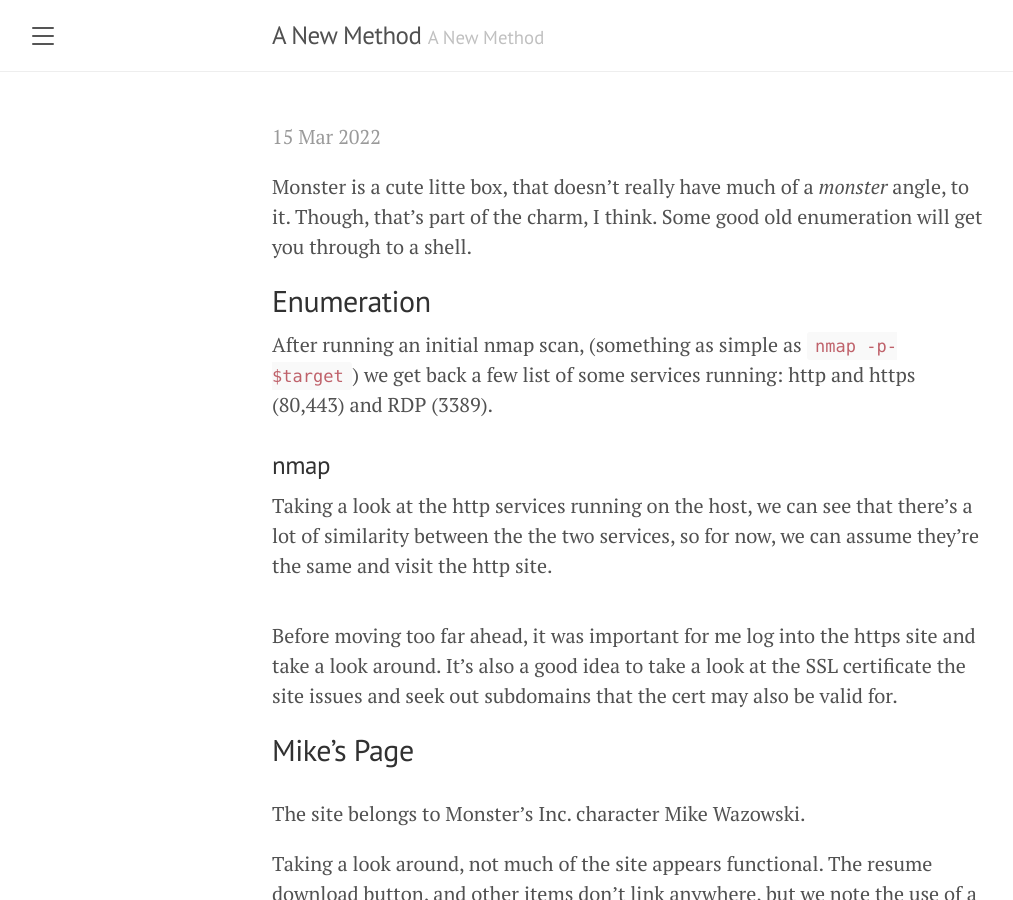
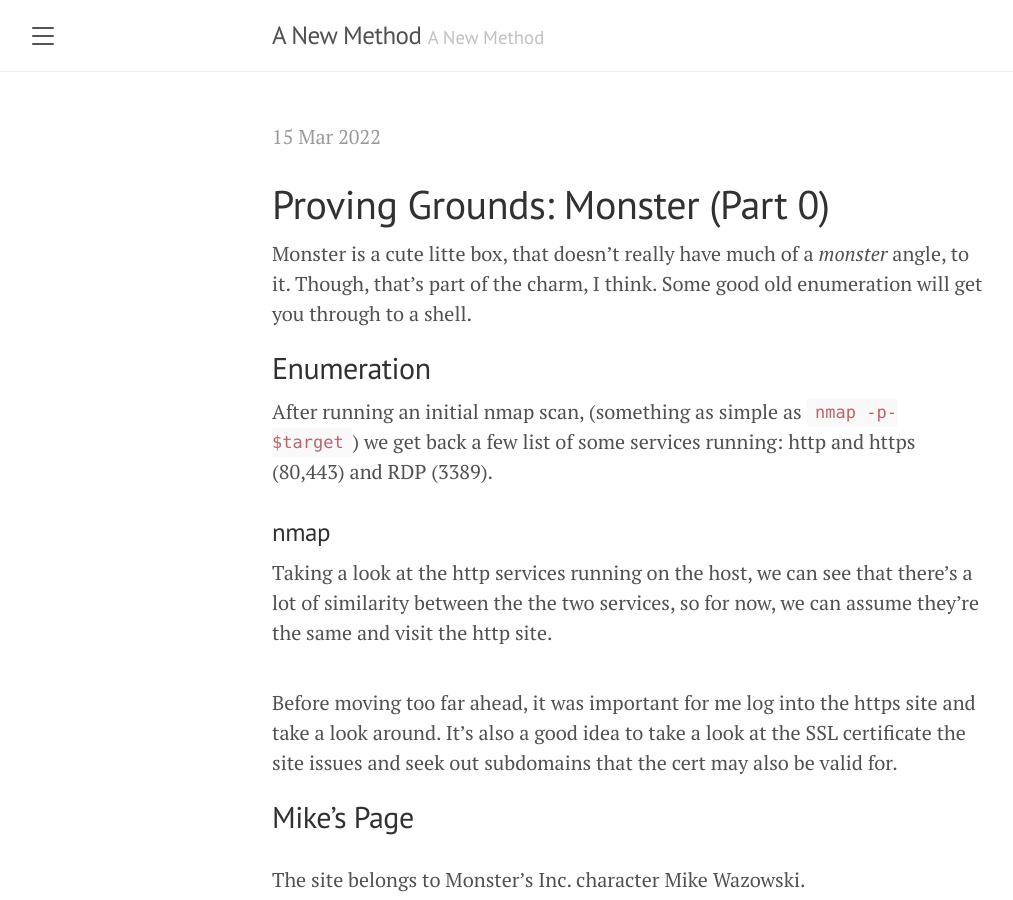
Before and after one commit to bernardr/bernardr.github.io, a Jekyll site: the page built from _posts/2022-03-15-Proving-Ground-Monster.md, in a window 1280 px wide and 900 px high. Shown: the whole window, without its empty margins (8-1021 px from the left). Built offline with Jekyll 4.4.1, drawn with Linux system fonts in a browser that asks for light colours; our own code applies the rules of GitHub Pages for plain Markdown files.

Commit message:
Update 2022-03-15-Proving-Ground-Monster.md

```diff
--- a/_posts/2022-03-15-Proving-Ground-Monster.md
+++ b/_posts/2022-03-15-Proving-Ground-Monster.md
@@ -3,6 +3,8 @@ layout: post
 title: Proving Grounds: Monster (Part 0)
 ---
 
+
+# Proving Grounds: Monster (Part 0)
 
 Monster is a cute litte box, that doesn't really have much of a *monster* angle, to it. Though, that's part of the charm, I think. Some good old enumeration will get you through to a shell.
 
```
